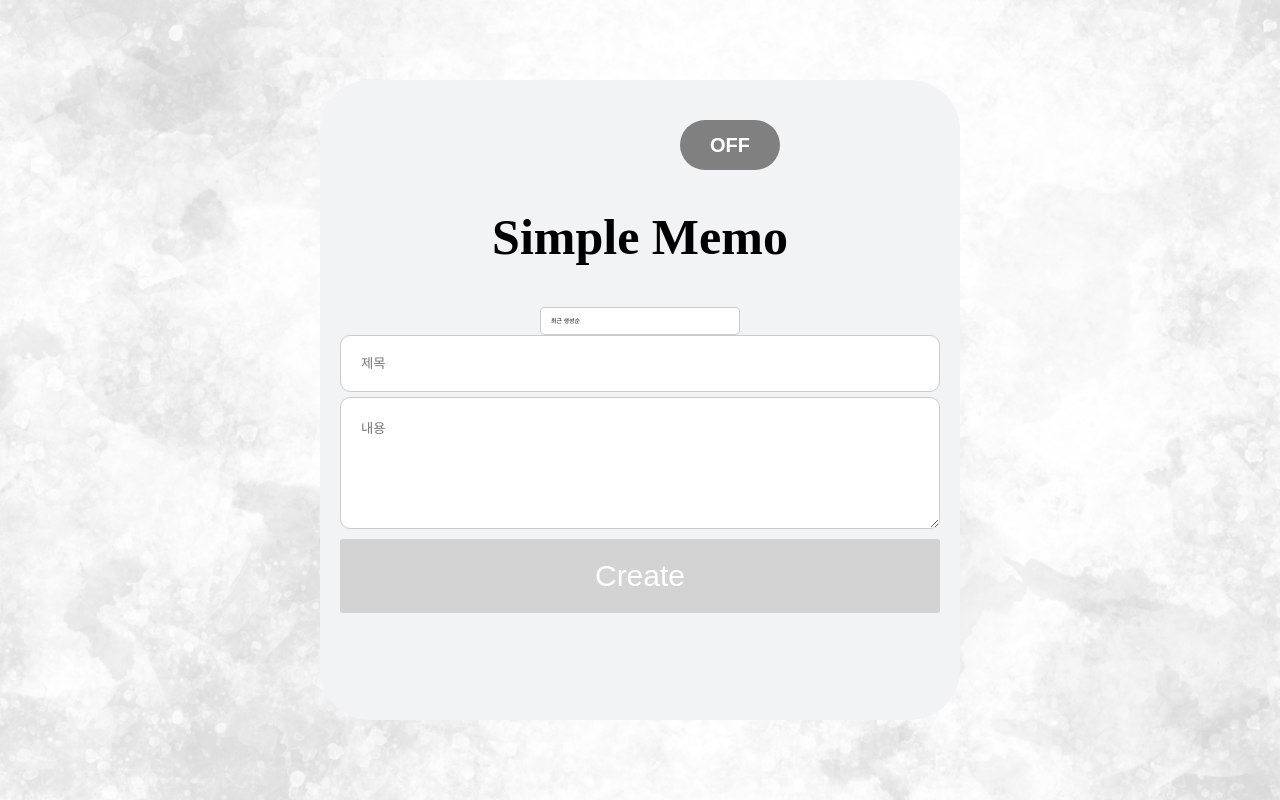
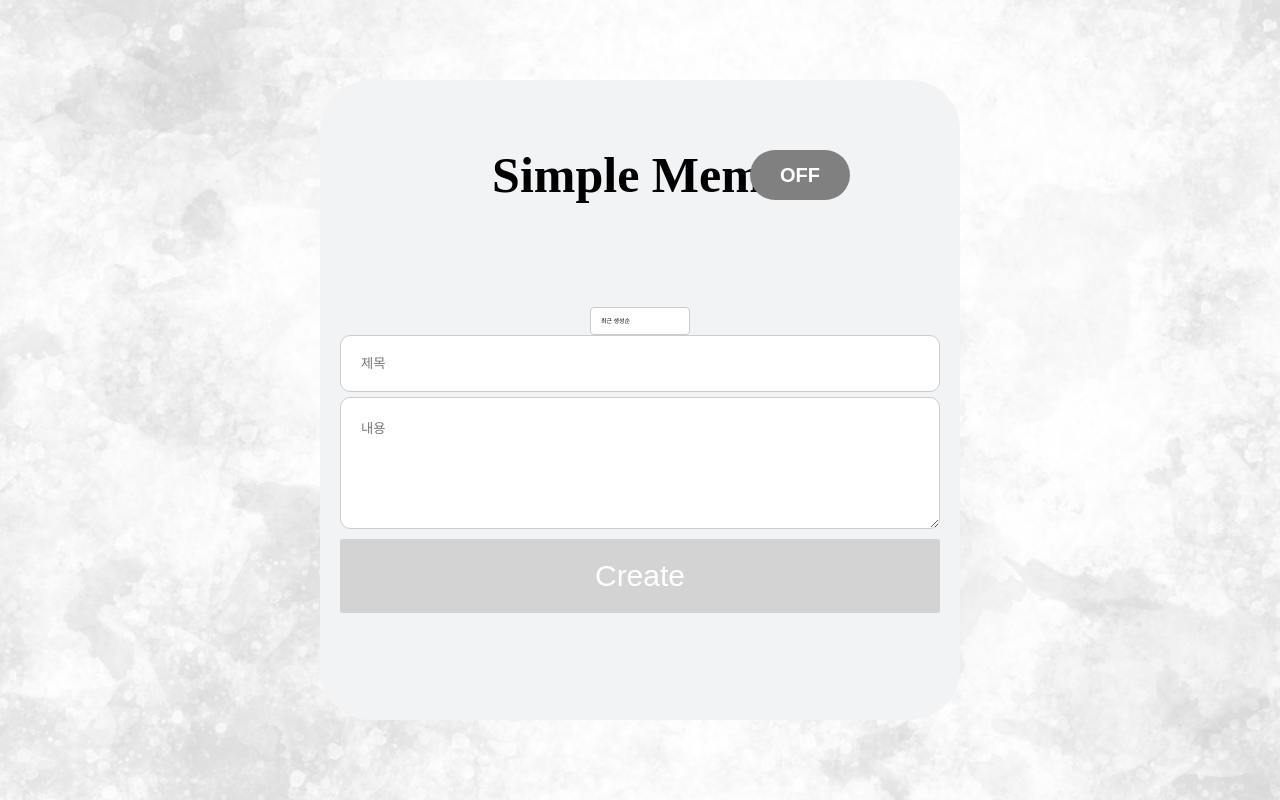
Before and after one commit to NOW-SOPT-REACTSTUDY-PROJECT/Note-App, a React (Vite) app: page / in a window 1280 px wide. Built offline with nearby package versions, Linux system fonts and the light colour scheme.

Commit message:
style: 토글 버튼, 타이틀 위치 absolute로 지정

```diff
--- a/src/componenets/CustomDropDown.tsx
+++ b/src/componenets/CustomDropDown.tsx
@@ -61,11 +61,11 @@ export default CustomDropdown;
 
 const DropdownWrapper = styled.div`
   position: relative;
-  width: 200px;
+  width: 10rem;
 `;
 
 const DropdownHeader = styled.div`
-  padding: 10px;
+  padding: 1rem;
   border: 1px solid #ccc;
   border-radius: 4px;
   background-color: #fff;
@@ -87,7 +87,7 @@ const DropdownList = styled.ul`
 `;
 
 const DropdownItem = styled.li`
-  padding: 10px;
+  padding: 1rem;
   cursor: pointer;
   &:hover {
     background-color: #f0f0f0;
--- a/src/componenets/Title.tsx
+++ b/src/componenets/Title.tsx
@@ -7,9 +7,8 @@ function Title() {
 export default Title;
 
 const TitleFont = styled.p`
-  display: flex;
-  justify-content: center;
-  align-items: center;
+  position: absolute;
+  top: 15rem;
   font-size: 5rem;
   font-weight: 900;
 `;
--- a/src/componenets/Toggle.tsx
+++ b/src/componenets/Toggle.tsx
@@ -23,8 +23,8 @@ export default Toggle;
 
 const ToggleBtn = styled.button<ToggleBtnProps>`
   position: absolute;
-  right: 50rem;
-  top: 12rem;
+  right: 43rem;
+  top: 15rem;
   font-size: 2rem;
   font-weight: 900;
   width: 10rem;
```
